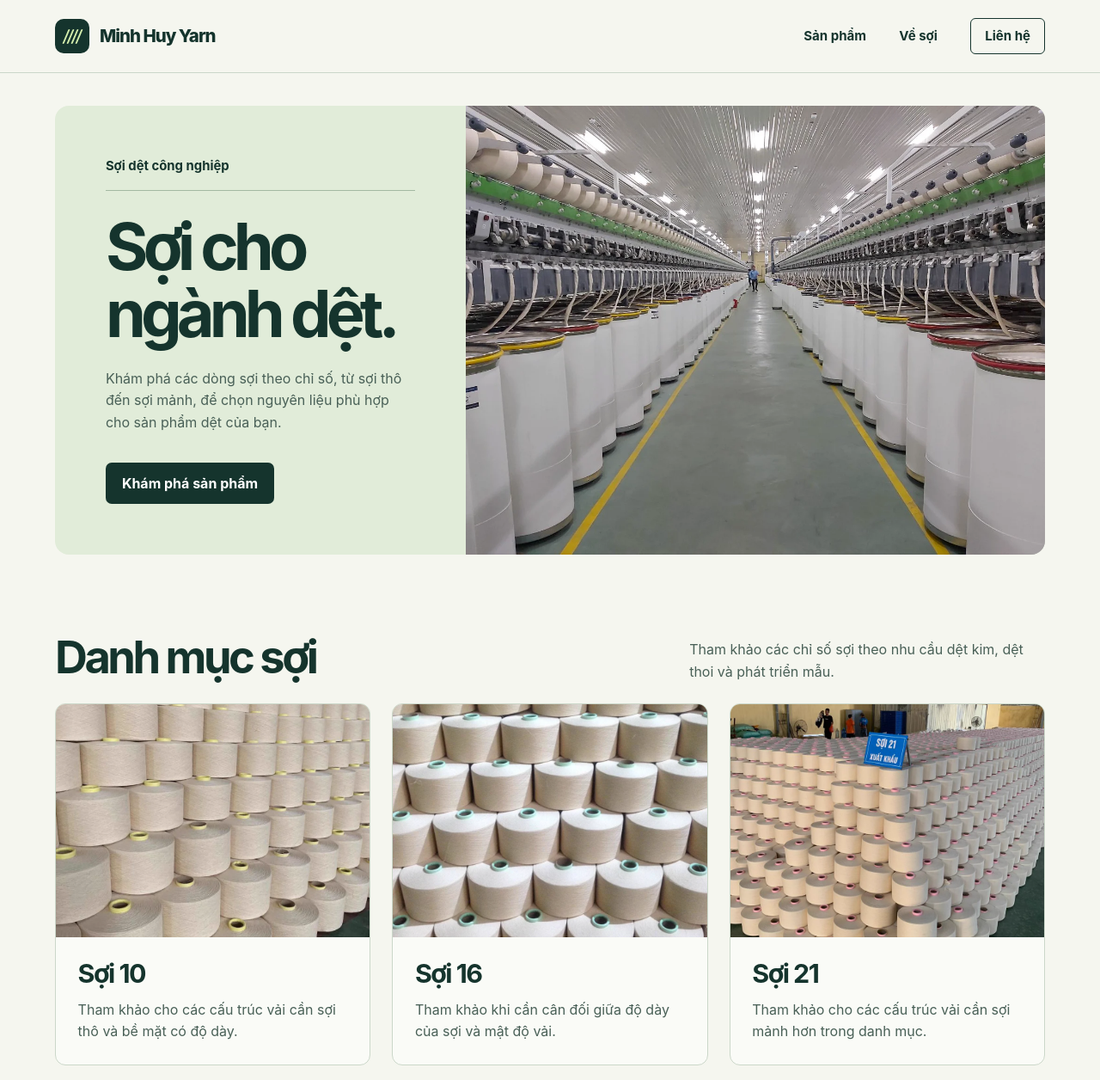
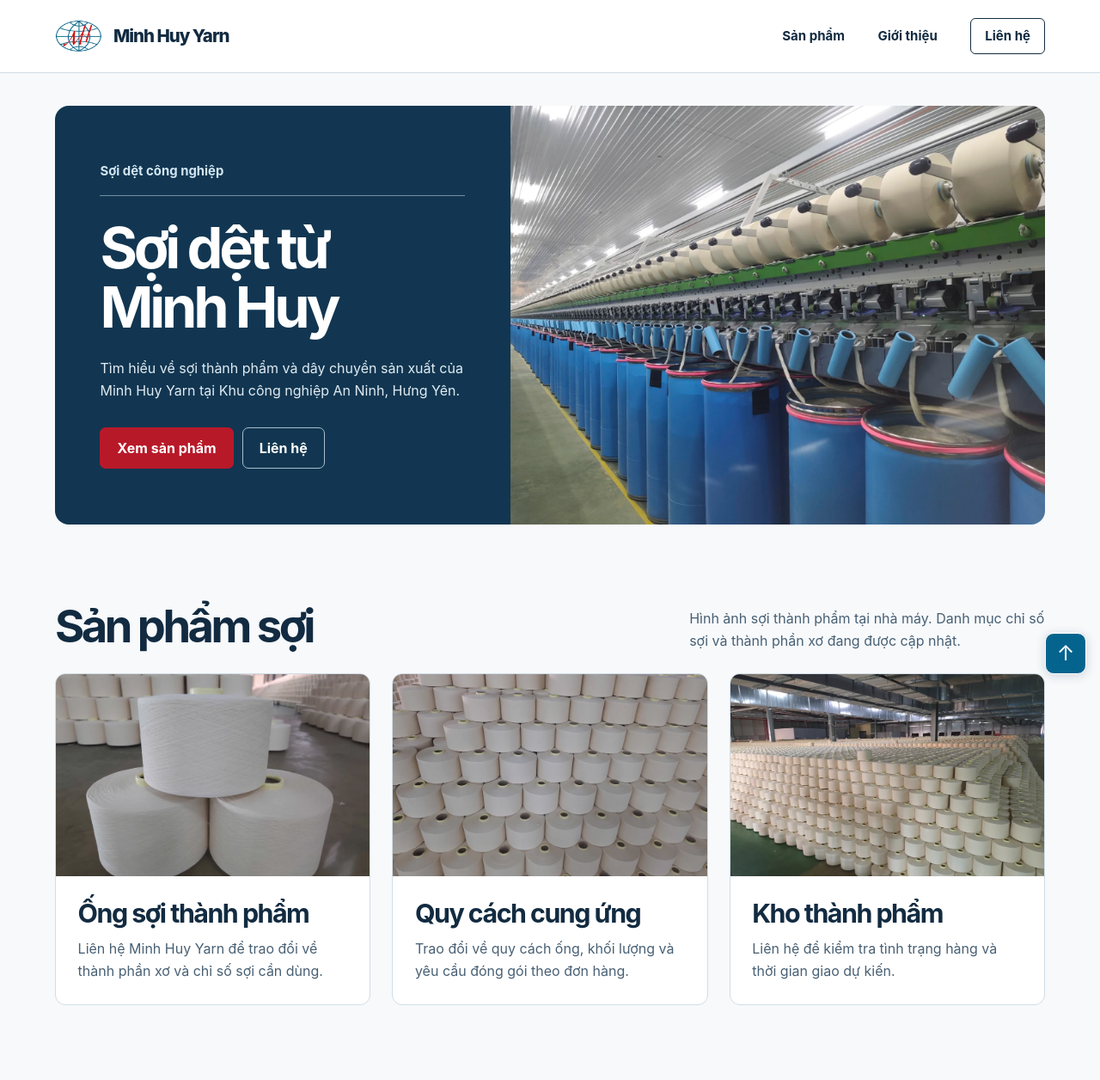
Before and after one commit to dnambinh/minh-huy-yarn-demo, a plain HTML site: page index.html in a window 1280 px wide. Shown: the top 1256 px of the page at 86% size. Drawn offline with Linux system fonts and the light colour scheme.

Commit message:
Publish factory photos, official logo and contact details

```diff
--- a/index.html
+++ b/index.html
@@ -3,20 +3,20 @@
 <head>
   <meta charset="utf-8">
   <meta name="viewport" content="width=device-width, initial-scale=1">
-  <meta name="description" content="Khám phá các dòng sợi theo chỉ số, từ sợi thô đến sợi mảnh, để chọn nguyên liệu phù hợp cho sản phẩm dệt của bạn.">
-  <meta name="theme-color" content="#f5f6ef">
+  <meta name="description" content="Tìm hiểu về sợi thành phẩm và dây chuyền sản xuất của Minh Huy Yarn tại Khu công nghiệp An Ninh, Hưng Yên.">
+  <meta name="theme-color" content="#ffffff">
   <title>Minh Huy Yarn | Sợi dệt công nghiệp</title>
-  <link rel="icon" href="./favicon.svg" type="image/svg+xml">
+  <link rel="icon" href="./favicon.png" type="image/png">
   <link rel="stylesheet" href="./site.css">
 </head>
 <body>
   <a class="skip-link" href="#main">Đến nội dung</a>
-  <header class="masthead">
+  <header class="masthead" id="top" tabindex="-1">
     <div class="wrap header-row">
-      <a class="brand" href="./" aria-label="Minh Huy Yarn · Trang chủ"><span class="weft" aria-hidden="true"><i></i><i></i><i></i><i></i></span><span>Minh Huy Yarn</span></a>
+      <a class="brand" href="./" aria-label="Minh Huy Yarn · Trang chủ"><img class="brand-logo" src="./logo-minh-huy.webp" alt="" width="54" height="37"><span>Minh Huy Yarn</span></a>
       <nav aria-label="Điều hướng chính">
         <a href="#san-pham">Sản phẩm</a>
-        <a href="#ve-soi">Về sợi</a>
+        <a href="#gioi-thieu">Giới thiệu</a>
         <a class="nav-contact" href="#lien-he">Liên hệ</a>
       </nav>
     </div>
@@ -25,71 +25,73 @@
     <section class="hero wrap" aria-labelledby="hero-heading">
       <div class="hero-copy">
         <p class="label">Sợi dệt công nghiệp</p>
-        <h1 id="hero-heading">Sợi cho ngành dệt.</h1>
-        <p class="hero-description">Khám phá các dòng sợi theo chỉ số, từ sợi thô đến sợi mảnh, để chọn nguyên liệu phù hợp cho sản phẩm dệt của bạn.</p>
-        <a class="button" href="#san-pham">Khám phá sản phẩm</a>
+        <h1 id="hero-heading">Sợi dệt từ Minh Huy</h1>
+        <p class="hero-description">Tìm hiểu về sợi thành phẩm và dây chuyền sản xuất của Minh Huy Yarn tại Khu công nghiệp An Ninh, Hưng Yên.</p>
+        <div class="hero-actions">
+          <a class="button" href="#san-pham">Xem sản phẩm</a>
+          <a class="button button-outline" href="#lien-he">Liên hệ</a>
+        </div>
       </div>
-      <figure class="hero-image"><img src="./images/hero.webp" alt="Dãy máy kéo sợi với hàng ống sợi trắng" width="1280" height="960" fetchpriority="high" decoding="async"></figure>
+      <figure class="hero-image"><img src="./images/spinning-line.webp" alt="Dây chuyền kéo sợi tại nhà máy Minh Huy với hàng thùng xơ màu xanh" width="1280" height="960" fetchpriority="high" decoding="async"></figure>
     </section>
     <section class="wrap catalog section" id="san-pham" aria-labelledby="catalog-heading">
       <div class="section-heading">
-        <h2 id="catalog-heading">Danh mục sợi</h2>
-        <p>Tham khảo các chỉ số sợi theo nhu cầu dệt kim, dệt thoi và phát triển mẫu.</p>
+        <h2 id="catalog-heading">Sản phẩm sợi</h2>
+        <p>Hình ảnh sợi thành phẩm tại nhà máy. Danh mục chỉ số sợi và thành phần xơ đang được cập nhật.</p>
       </div>
       <div class="product-grid">
         <article class="product">
-          <figure><img src="./images/coarse.webp" alt="Các ống sợi trắng xếp thành hàng" width="960" height="1280" loading="lazy" decoding="async"></figure>
+          <figure><img src="./images/yarn-cones.webp" alt="Ba ống sợi trắng thành phẩm xếp chồng" width="1280" height="960" loading="lazy" decoding="async"></figure>
           <div class="product-copy">
             <div class="product-title">
-              <h3>Sợi 10</h3>
-
+              <h3>Ống sợi thành phẩm</h3>
             </div>
-            <p>Tham khảo cho các cấu trúc vải cần sợi thô và bề mặt có độ dày.</p>
+            <p>Liên hệ Minh Huy Yarn để trao đổi về thành phần xơ và chỉ số sợi cần dùng.</p>
           </div>
         </article>
 <article class="product">
-          <figure><img src="./images/medium.webp" alt="Các ống sợi sáng màu được xếp trong kho" width="960" height="1280" loading="lazy" decoding="async"></figure>
+          <figure><img src="./images/yarn-stock.webp" alt="Các ống sợi trắng thành phẩm xếp thành hàng" width="1280" height="960" loading="lazy" decoding="async"></figure>
           <div class="product-copy">
             <div class="product-title">
-              <h3>Sợi 16</h3>
-
+              <h3>Quy cách cung ứng</h3>
             </div>
-            <p>Tham khảo khi cần cân đối giữa độ dày của sợi và mật độ vải.</p>
+            <p>Trao đổi về quy cách ống, khối lượng và yêu cầu đóng gói theo đơn hàng.</p>
           </div>
         </article>
 <article class="product">
-          <figure><img src="./images/fine.webp" alt="Các kiện ống sợi sáng màu đặt trên sàn kho" width="960" height="1280" loading="lazy" decoding="async"></figure>
+          <figure><img src="./images/finished-yarn.webp" alt="Các dãy ống sợi trắng trong kho thành phẩm Minh Huy" width="1280" height="960" loading="lazy" decoding="async"></figure>
           <div class="product-copy">
             <div class="product-title">
-              <h3>Sợi 21</h3>
-
+              <h3>Kho thành phẩm</h3>
             </div>
-            <p>Tham khảo cho các cấu trúc vải cần sợi mảnh hơn trong danh mục.</p>
+            <p>Liên hệ để kiểm tra tình trạng hàng và thời gian giao dự kiến.</p>
           </div>
         </article>
       </div>
     </section>
-    <section class="wrap about section" id="ve-soi" aria-labelledby="about-heading">
-      <figure><img src="./images/yarn.webp" alt="Hàng ống sợi trắng trên dây chuyền kéo sợi" width="1280" height="960" loading="lazy" decoding="async"></figure>
+    <section class="wrap about section" id="gioi-thieu" aria-labelledby="about-heading">
+      <figure><img src="./images/factory-floor.webp" alt="Một khu vực máy sản xuất sợi tại nhà máy Minh Huy" width="1280" height="960" loading="lazy" decoding="async"></figure>
       <div class="about-copy">
-        <h2 id="about-heading">Từ xơ đến ống sợi.</h2>
-        <p>Chuẩn bị xơ, chải, ghép và kéo sợi là các công đoạn định hình đặc tính của sợi. Khi chọn nguyên liệu, chỉ số sợi, thành phần xơ và mục đích sử dụng là những thông tin cần đối chiếu.</p>
+        <h2 id="about-heading">Giới thiệu Minh Huy Yarn</h2>
+        <p>Minh Huy Yarn sản xuất sợi dệt tại Khu công nghiệp An Ninh, xã Tiền Hải, tỉnh Hưng Yên. Nhà máy có dây chuyền chuẩn bị xơ và kéo sợi. Đội ngũ liên hệ hỗ trợ trao đổi bằng tiếng Anh và tiếng Trung.</p>
       </div>
     </section>
     <section class="contact" id="lien-he" aria-labelledby="contact-heading">
-      <div class="wrap contact-grid">
-        <h2 id="contact-heading">Trao đổi về nhu cầu sợi.</h2>
-        <div class="contact-copy">
-          <p>Chia sẻ chỉ số sợi, thành phần xơ, ứng dụng và sản lượng dự kiến để bắt đầu trao đổi.</p>
-
-          <p class="contact-note">Thông tin liên hệ đang được cập nhật.</p>
+      <div class="wrap">
+        <div class="contact-heading">
+          <h2 id="contact-heading">Liên hệ Minh Huy Yarn</h2>
+          <p>Gửi thông tin về loại sợi, chỉ số và sản lượng dự kiến để trao đổi với chúng tôi.</p>
+        </div>
+        <div class="contact-grid">
+          <dl class="contact-list"><div><dt>Văn phòng chính</dt><dd><address lang="en">No. 09, 11th Street, Group 23, Tran Lam Ward, Hung Yen Province, Vietnam</address></dd></div><div><dt>Nhà máy</dt><dd><address lang="en">Lot CN01, An Ninh Industrial Zone, Tien Hai Commune, Hung Yen Province, Vietnam</address></dd></div></dl>
+          <dl class="contact-list contact-channels"><div><dt>Điện thoại</dt><dd><a href="tel:+84988465900">+84 988 465 900</a></dd></div><div><dt>Tiếng Anh</dt><dd><a href="tel:+84862121890">+84 862 121 890</a></dd></div><div><dt>Tiếng Trung</dt><dd><a href="tel:+84977868069">+84 977 868 069</a></dd></div><div><dt>Email</dt><dd><a href="mailto:minhhuyinter2020@gmail.com">minhhuyinter2020@gmail.com</a></dd></div></dl>
         </div>
       </div>
     </section>
   </main>
   <footer class="wrap footer">
-    <a class="brand" href="./"><span class="weft" aria-hidden="true"><i></i><i></i><i></i><i></i></span><span>Minh Huy Yarn</span></a>
-    <p>Website mẫu. Hình ảnh minh họa từ Annam Yarn.</p>
+    <a class="brand" href="./"><img class="brand-logo" src="./logo-minh-huy.webp" alt="" width="54" height="37"><span>Minh Huy Yarn</span></a>
   </footer>
+  <a class="back-top" href="#top" aria-label="Về đầu trang" title="Về đầu trang"><span aria-hidden="true">↑</span></a>
 </body>
 </html>
--- a/site.css
+++ b/site.css
@@ -1,12 +1,14 @@
 :root {
   color-scheme: light;
-  --ink: #15342d;
-  --muted: #496057;
-  --paper: #f5f6ef;
+  --ink: #122b41;
+  --muted: #486074;
+  --paper: #f7f9fb;
   --white: #fff;
-  --mint: #e1ecd9;
-  --lime: #d5efad;
-  --line: #cbd7c9;
+  --pale: #e8f1f7;
+  --blue: #05648e;
+  --navy: #123651;
+  --red: #b81929;
+  --line: #d0dde7;
   --edge: clamp(20px, 5vw, 76px);
   font-family: "Inter", system-ui, sans-serif;
   font-size: 16px;
@@ -17,62 +19,73 @@
 * { box-sizing: border-box; }
 body, h1, h2, h3, p, figure { margin: 0; }
 a { color: inherit; }
-a:focus-visible { outline: 3px solid #52754e; outline-offset: 5px; }
+a:focus-visible { outline: 3px solid var(--blue); outline-offset: 5px; }
 img { display: block; width: 100%; height: 100%; object-fit: cover; }
 .wrap { width: min(1440px, 100%); padding-inline: var(--edge); margin-inline: auto; }
 .skip-link { position: absolute; top: -80px; left: 16px; z-index: 2; padding: .5rem 1rem; background: white; }
 .skip-link:focus { top: 8px; }
-.masthead { border-bottom: 1px solid var(--line); }
+.masthead { border-bottom: 1px solid var(--line); background: var(--white); }
 .header-row, .footer { display: flex; justify-content: space-between; align-items: center; gap: 24px; }
 .header-row { min-height: 84px; }
 .brand { display: inline-flex; align-items: center; gap: 12px; text-decoration: none; font-weight: 800; font-size: 1.28rem; letter-spacing: -.05em; line-height: 1.2; }
-.weft { flex: none; display: flex; align-items: center; justify-content: center; gap: 3px; width: 40px; height: 40px; border-radius: 10px; background: var(--ink); color: var(--lime); }
-.weft i { height: 17px; width: 2px; background: currentColor; transform: skew(-23deg); border-radius: 2px; }
+.brand-logo { flex: none; width: 56px; height: auto; object-fit: contain; mix-blend-mode: multiply; }
 nav { display: flex; gap: clamp(14px, 3vw, 42px); align-items: center; font-size: .94rem; font-weight: 650; }
 nav a { text-decoration: none; white-space: nowrap; }
 nav a:hover { text-decoration: underline; text-underline-offset: 5px; }
 .nav-contact { padding: 8px 16px; border: 1px solid var(--ink); border-radius: 6px; }
-.hero { display: grid; grid-template-columns: .83fr 1.17fr; margin-top: clamp(20px, 3vw, 46px); }
+.hero { display: grid; grid-template-columns: .92fr 1.08fr; margin-top: clamp(20px, 3vw, 46px); }
 .hero-copy, .hero-image { min-width: 0; }
-.hero-copy { background: var(--mint); border-radius: 16px 0 0 16px; padding: clamp(30px, 4.6vw, 74px); display: flex; flex-direction: column; align-items: start; justify-content: center; }
-.label { font-weight: 710; font-size: .93rem; padding-bottom: 15px; margin-bottom: 26px; border-bottom: 1px solid #a4b9a3; width: 100%; }
+.hero-copy { background: var(--navy); color: var(--white); border-radius: 16px 0 0 16px; padding: clamp(28px, 4.1vw, 64px); display: flex; flex-direction: column; align-items: start; justify-content: center; }
+.label { font-weight: 710; font-size: .93rem; padding-bottom: 15px; margin-bottom: 26px; border-bottom: 1px solid #748fa3; color: #d2e6f2; width: 100%; }
 h1, h2, h3 { line-height: 1.13; font-weight: 740; overflow-wrap: anywhere; }
-h1 { font-size: clamp(3.2rem, 5.9vw, 5.85rem); line-height: 1.03; letter-spacing: -.078em; max-width: 9.8ch; }
+h1 { font-size: clamp(2.85rem, 5.2vw, 5.3rem); line-height: 1.04; letter-spacing: -.064em; max-width: 11.5ch; text-wrap: balance; }
 h2 { font-size: clamp(2.15rem, 4.1vw, 4rem); letter-spacing: -.067em; text-wrap: balance; }
 h3 { font-size: clamp(1.35rem, 2.4vw, 1.9rem); letter-spacing: -.05em; }
-.hero-description { color: var(--muted); max-width: 36ch; margin: 24px 0 34px; }
-.button { display: inline-flex; align-items: center; justify-content: center; min-height: 48px; padding: 10px 19px; border-radius: 7px; background: var(--ink); color: var(--white); text-decoration: none; font-weight: 680; }
-.button:hover { background: #285246; }
-.hero-image { min-height: min(38vw, 580px); overflow: hidden; border-radius: 0 16px 16px 0; background: #c6d0c0; }
-.hero-image img { object-position: center 52%; }
+.hero-description { color: #e0ebf2; max-width: 42ch; margin: 24px 0 30px; }
+.hero-actions { display: flex; flex-wrap: wrap; gap: 10px; }
+.button { display: inline-flex; align-items: center; justify-content: center; min-height: 48px; padding: 10px 19px; border-radius: 7px; background: var(--red); color: var(--white); text-decoration: none; font-weight: 680; border: 1px solid transparent; }
+.button:hover { background: #941322; }
+.button-outline { background: transparent; border-color: #a8becf; }
+.button-outline:hover { background: #234a65; }
+.hero-actions a:focus-visible { outline-color: #fff; }
+.hero-image { min-height: min(38vw, 580px); overflow: hidden; border-radius: 0 16px 16px 0; background: var(--pale); }
+.hero-image img { object-position: 43% center; }
 .section { margin-block: clamp(56px, 7vw, 110px); scroll-margin-top: 28px; }
 .section-heading { display: flex; align-items: end; justify-content: space-between; gap: 20px 40px; padding-bottom: 24px; }
 .section-heading p { color: var(--muted); max-width: 41ch; }
 .product-grid { display: grid; grid-template-columns: repeat(3, minmax(0, 1fr)); gap: clamp(14px, 2vw, 25px); }
-.product { border: 1px solid var(--line); border-radius: 12px; overflow: hidden; background: #fafbf7; }
-.product figure { aspect-ratio: 1.35; overflow: hidden; background: var(--mint); }
+.product { border: 1px solid var(--line); border-radius: 12px; overflow: hidden; background: var(--white); }
+.product figure { aspect-ratio: 1.55; overflow: hidden; background: var(--pale); }
 .product-copy { padding: clamp(17px, 2vw, 26px); }
 .product-title { display: flex; align-items: center; justify-content: space-between; gap: 10px; flex-wrap: wrap; }
 .product-title span { border: 1px solid var(--line); padding: .16rem .6rem; border-radius: 4px; font-size: .875rem; color: var(--muted); }
 .product-copy p { color: var(--muted); margin-top: 12px; }
 .about { display: grid; grid-template-columns: 1.08fr .92fr; align-items: stretch; }
-.about figure { min-height: 310px; max-height: 470px; overflow: hidden; border-radius: 16px 0 0 16px; background: var(--mint); }
+.about figure { min-height: 310px; max-height: 470px; overflow: hidden; border-radius: 16px 0 0 16px; background: var(--pale); }
 .about-copy { display: grid; align-content: center; gap: 24px; padding: clamp(30px, 5vw, 74px); border: 1px solid var(--line); border-left: 0; border-radius: 0 16px 16px 0; }
 .about-copy p { color: var(--muted); max-width: 46ch; }
-.contact { padding-block: clamp(50px, 6vw, 90px); background: var(--ink); color: #f1f6ee; }
-.contact-grid { display: grid; grid-template-columns: 1fr .85fr; gap: 25px 64px; }
-.contact h2 { color: var(--lime); max-width: 15ch; }
-.contact-copy { display: grid; align-content: center; gap: 13px; max-width: 52ch; }
-.contact-note { color: #bbd0c2; }
-.contact-actions { display: flex; gap: 16px 25px; align-items: center; flex-wrap: wrap; }
+.contact { padding-block: clamp(50px, 6vw, 90px); background: var(--navy); color: var(--white); }
+.contact-heading { margin-bottom: 30px; }
+.contact-heading p, .contact-note { color: #dce8f0; margin-top: 12px; }
+.contact-grid { display: grid; grid-template-columns: 1fr 1fr; gap: 18px; }
+.contact-list { display: grid; align-self: start; margin: 0; padding: 5px 24px; border-radius: 12px; background: var(--white); color: var(--ink); }
+.contact-list > div { padding-block: 14px; }
+.contact-list > div + div { border-top: 1px solid var(--line); }
+.contact-list dt { font-weight: 720; }
+.contact-list dd { margin: 3px 0 0; color: var(--muted); overflow-wrap: anywhere; }
+.contact-list a { color: var(--blue); text-underline-offset: .19em; }
+.contact-channels > div { display: grid; grid-template-columns: minmax(6.5rem, .48fr) 1fr; gap: 10px; }
+.contact-channels dd { margin: 0; }
 address { white-space: pre-line; font-style: normal; }
-.button-light { background: var(--lime); color: var(--ink); }
-.button-light:hover { background: #eef9de; }
-.footer { min-height: 100px; padding-block: 18px; }
+.back-top { position: fixed; right: max(16px, env(safe-area-inset-right)); bottom: max(16px, env(safe-area-inset-bottom)); display: grid; place-items: center; width: 48px; height: 48px; border: 1px solid #fff; border-radius: 10px; background: var(--blue); color: var(--white); text-decoration: none; font-size: 1.55rem; box-shadow: 0 2px 12px #122b412e; }
+.back-top:hover { background: var(--navy); }
+@media (prefers-reduced-motion: no-preference) { html { scroll-behavior: smooth; } }
+.footer { min-height: 100px; padding-block: 18px; padding-right: max(var(--edge), 78px); }
 .footer p { color: var(--muted); font-size: .875rem; }
 @media (max-width: 800px) {
   .hero { grid-template-columns: 1fr; }
   .hero-copy { border-radius: 14px 14px 0 0; }
+  .contact-grid { grid-template-columns: 1fr; }
   .hero-image { border-radius: 0 0 14px 14px; min-height: 0; aspect-ratio: 1.62; }
   .section-heading { display: grid; }
   .product-grid { grid-template-columns: repeat(2, minmax(0, 1fr)); }
@@ -83,6 +96,7 @@ address { white-space: pre-line; font-style: normal; }
 @media (max-width: 520px) {
   .header-row { padding-block: 14px; flex-wrap: wrap; gap: 14px; }
   .header-row nav { width: 100%; justify-content: space-between; }
-  .product-grid, .contact-grid { grid-template-columns: 1fr; }
+  .product-grid { grid-template-columns: 1fr; }
+  .contact-list { padding-inline: 16px; }
   .footer { align-items: start; flex-direction: column; gap: 12px; }
 }
```
Also changed, not shown: favicon.png (added), favicon.svg (deleted), images/coarse.webp (deleted), images/factory-floor.webp (added), images/fine.webp (deleted), images/finished-yarn.webp (added), images/hero.webp (deleted), images/medium.webp (deleted), images/spinning-line.webp (added), images/yarn-cones.webp (added), images/yarn-stock.webp (added), images/yarn.webp (deleted), logo-minh-huy.webp (added).
